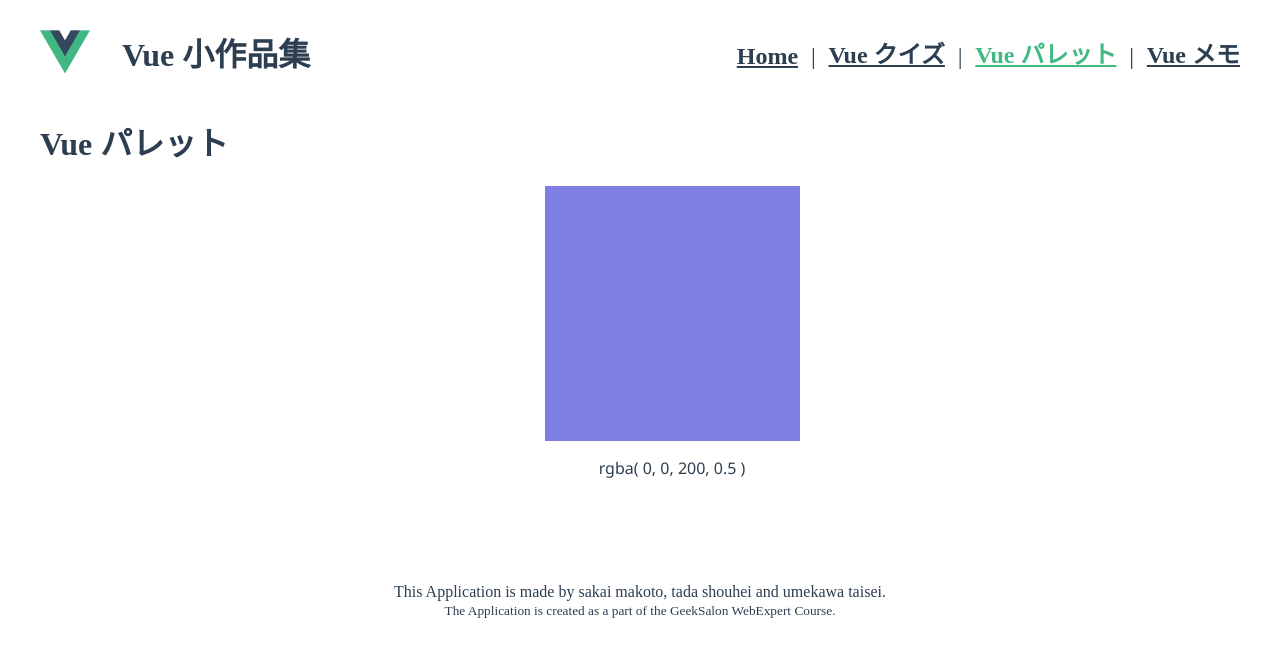
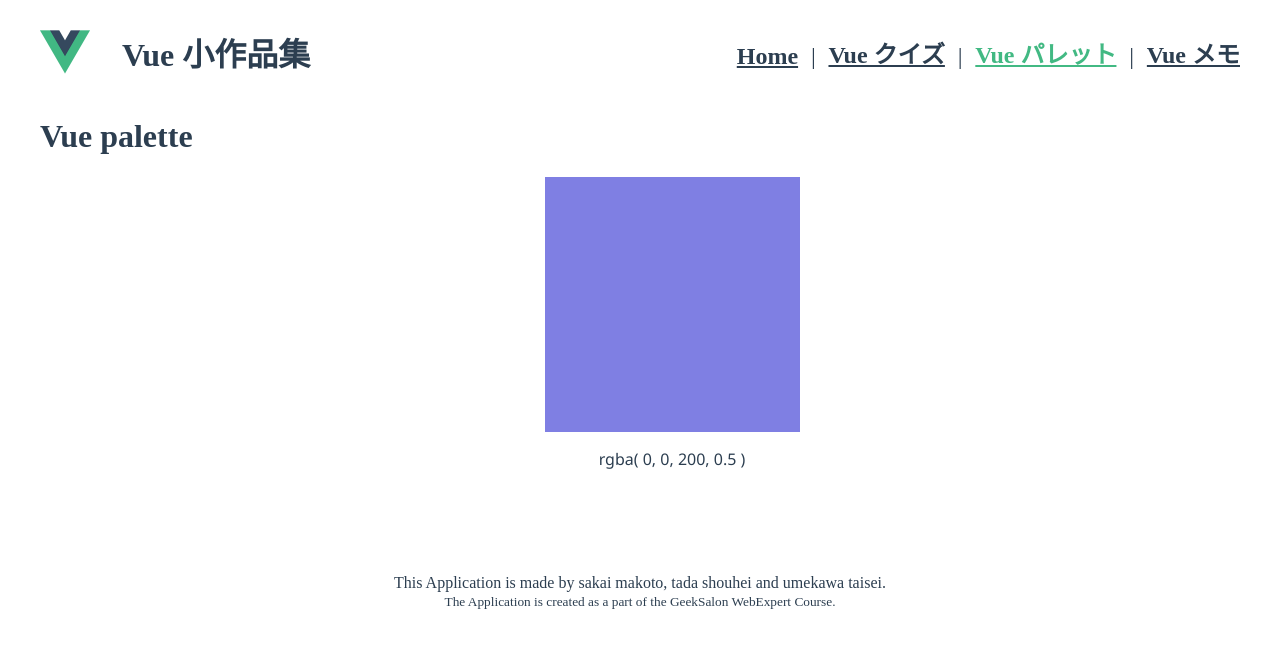
Before and after one commit to webex14-team-9/demo-team-app, a Vue app: page /palette in a window 1280 px wide. Shown: the top 656 px of the page. Built offline with nearby package versions, Linux system fonts and the light colour scheme.

Commit message:
パレット

```diff
--- a/src/views/PaletteApp.vue
+++ b/src/views/PaletteApp.vue
@@ -1,5 +1,5 @@
 <template>
-  <h1>Vue パレット</h1>
+  <h1>Vue palette</h1>
   <div class="app">
     <div
       class="palette"
```
